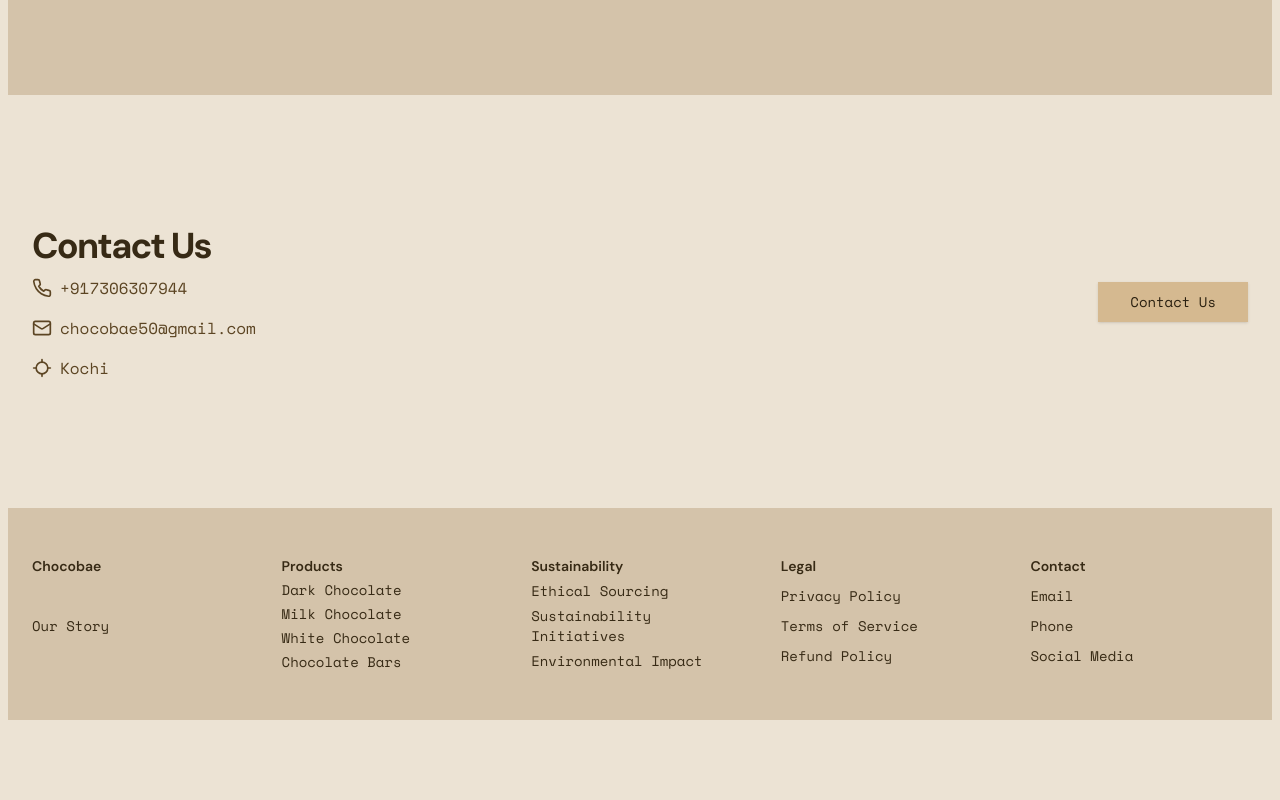
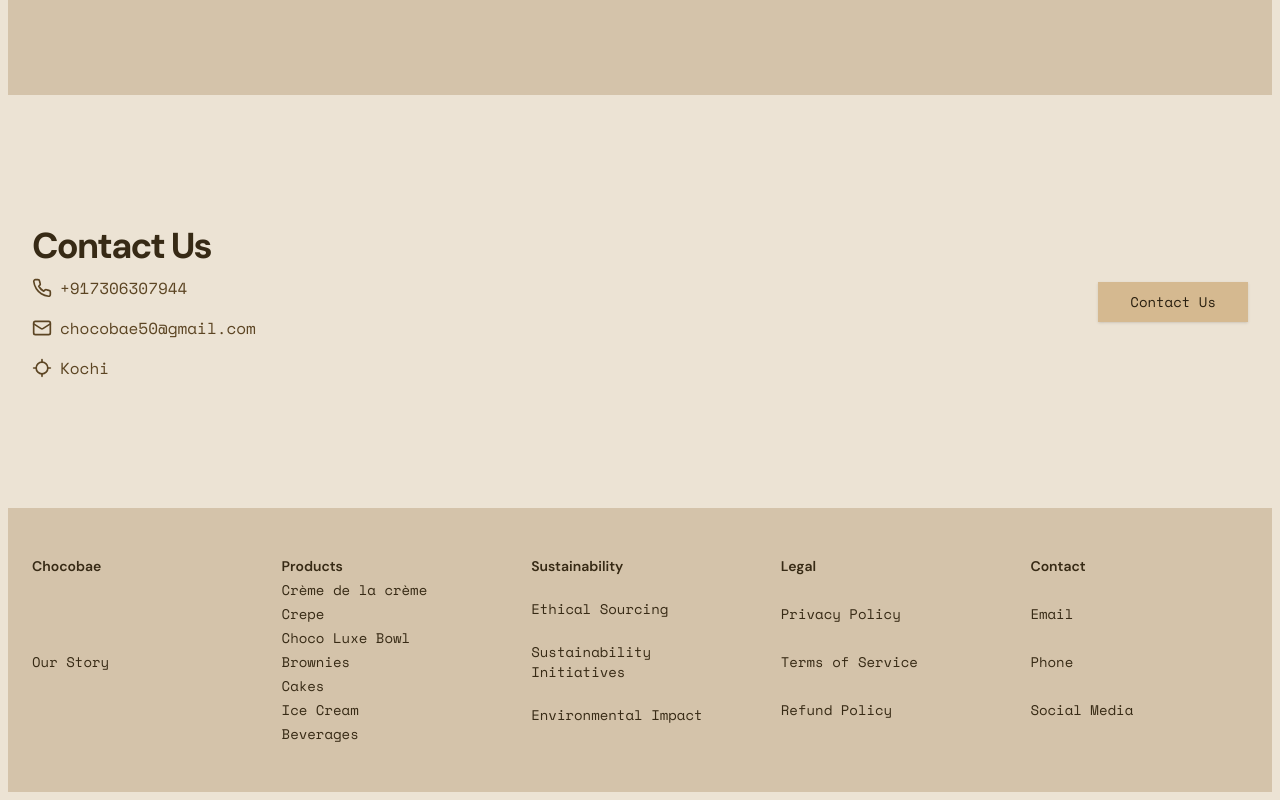
Before and after one commit to preveenraj/chocobae, a Next.js app: page / in a window 1280 px wide. Shown: the part 1202-2002 px from the top of the page. Before the commit the page ends 1930 px from the top, so only its background shows below. Built offline with nearby package versions, Linux system fonts and the light colour scheme.

Commit message:
Fixes #5

```diff
--- a/src/components/component.tsx
+++ b/src/components/component.tsx
@@ -118,7 +118,7 @@ export function Component() {
             </div> */}
           </div>
         </section>
-      <ContactUs />
+        <ContactUs />
       </main>
       <footer className="bg-muted p-6 md:py-12 w-full">
         <div className="container max-w-7xl grid grid-cols-2 sm:grid-cols-3 md:grid-cols-5 gap-8 text-sm">
@@ -131,16 +131,25 @@ export function Component() {
           <div className="grid gap-1">
             <h3 className="font-semibold">Products</h3>
             <Link href="#" prefetch={false}>
-              Dark Chocolate
+              Crème de la crème
             </Link>
             <Link href="#" prefetch={false}>
-              Milk Chocolate
+              Crepe
             </Link>
             <Link href="#" prefetch={false}>
-              White Chocolate
+              Choco Luxe Bowl
             </Link>
             <Link href="#" prefetch={false}>
-              Chocolate Bars
+              Brownies
+            </Link>
+            <Link href="#" prefetch={false}>
+              Cakes
+            </Link>
+            <Link href="#" prefetch={false}>
+              Ice Cream
+            </Link>
+            <Link href="#" prefetch={false}>
+              Beverages
             </Link>
           </div>
           <div className="grid gap-1">
```
